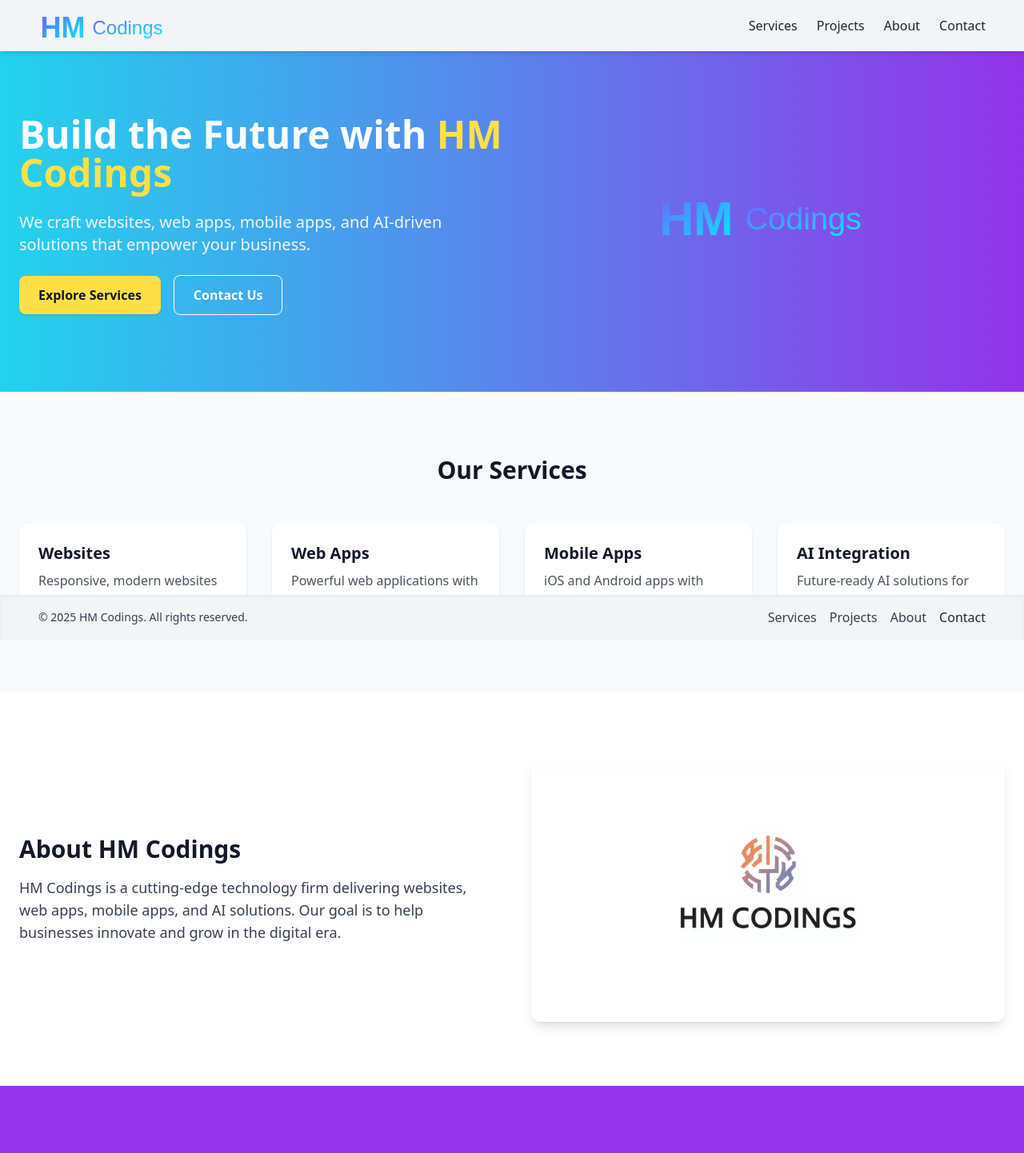
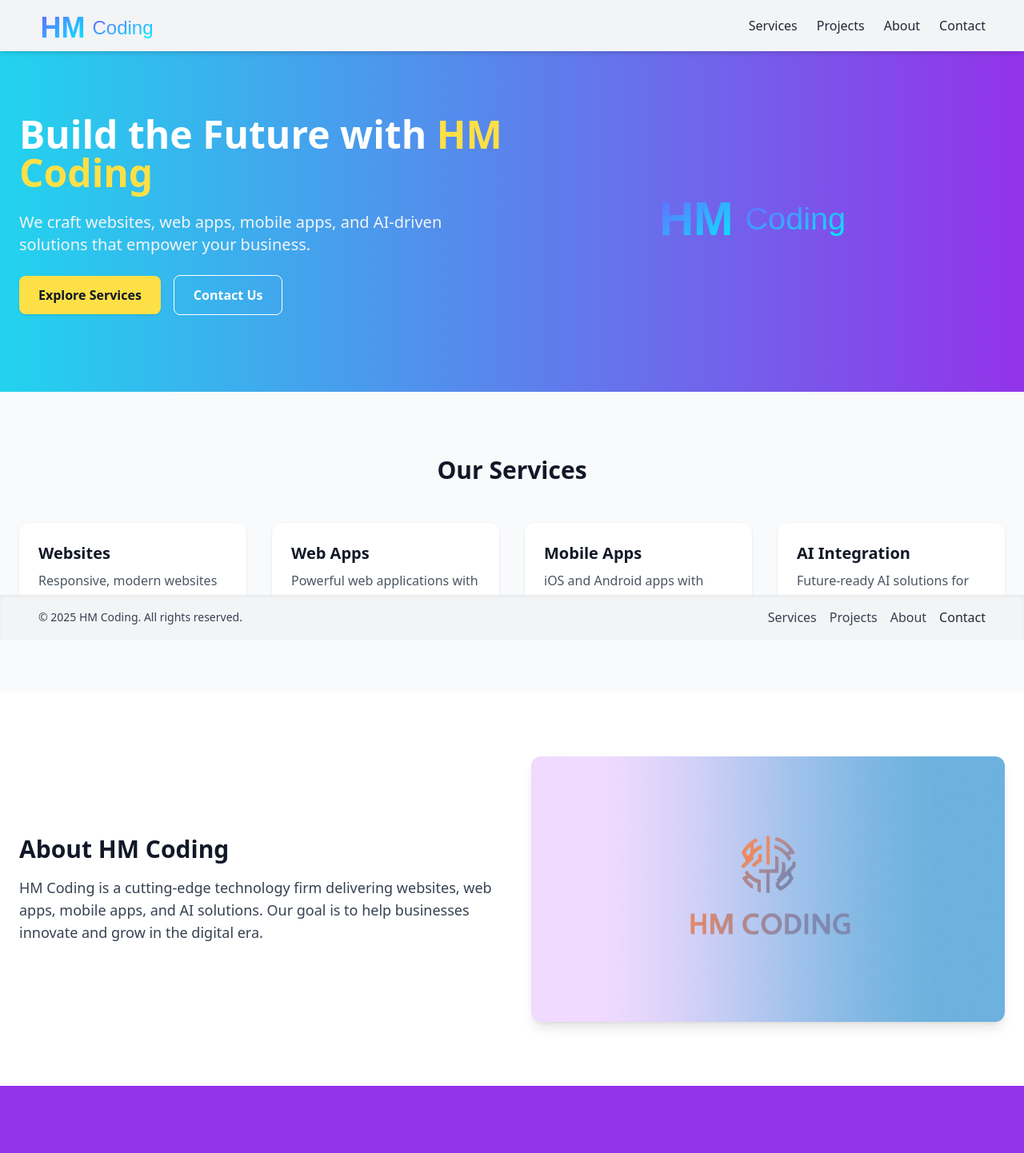
Before and after one commit to Harmit2101/hm-codings, a React (Vite) app: page / in a window 1280 px wide. Shown: the top 1442 px of the page at 80% size. Built offline with nearby package versions, Linux system fonts and the light colour scheme.

Commit message:
Update domain name to hmcoding.com

```diff
--- a/index.html
+++ b/index.html
@@ -4,42 +4,42 @@
     <meta charset="UTF-8" />
     <meta name="viewport" content="width=device-width, initial-scale=1.0" />
 
-    <title>HM Codings | Innovative Software Solutions</title>
+    <title>HM Coding | Innovative Software Solutions</title>
     <meta
       name="description"
-      content="HM Codings delivers modern, efficient, and scalable software solutions — from web and mobile apps to AI-powered integrations."
+      content="HM Coding delivers modern, efficient, and scalable software solutions — from web and mobile apps to AI-powered integrations."
     />
     <meta
       name="keywords"
-      content="HM Codings, web development, mobile apps, software solutions, React, TypeScript, Tailwind, AI integration, custom websites, India software firm"
+      content="HM Coding, web development, mobile apps, software solutions, React, TypeScript, Tailwind, AI integration, custom websites, India software firm"
     />
-    <meta name="author" content="HM Codings" />
+    <meta name="author" content="HM Coding" />
 
     <!-- Open Graph / Facebook -->
     <meta property="og:type" content="website" />
-    <meta property="og:url" content="https://hmcodings.com/" />
+    <meta property="og:url" content="https://hmcoding.com/" />
     <meta
       property="og:title"
-      content="HM Codings | Innovative Software Solutions"
+      content="HM Coding | Innovative Software Solutions"
     />
     <meta
       property="og:description"
       content="Empowering businesses through custom-built websites, web apps, and mobile apps — with future-ready AI integration."
     />
-    <meta property="og:image" content="https://hmcodings.com/og-image.jpg" />
+    <meta property="og:image" content="https://hmcoding.com/og-image.jpg" />
 
     <!-- Twitter -->
     <meta property="twitter:card" content="summary_large_image" />
-    <meta property="twitter:url" content="https://hmcodings.com/" />
+    <meta property="twitter:url" content="https://hmcoding.com/" />
     <meta
       property="twitter:title"
-      content="HM Codings | Innovative Software Solutions"
+      content="HM Coding | Innovative Software Solutions"
     />
     <meta
       property="twitter:description"
       content="Empowering businesses through custom-built web and mobile solutions."
     />
-    <meta property="twitter:image" content="https://hmcodings.com/og-image.jpg" />
+    <meta property="twitter:image" content="https://hmcoding.com/og-image.jpg" />
 
     <!-- Favicon -->
     <link rel="icon" type="image/x-icon" href="/public/favicon.ico" />
--- a/src/components/Footer.tsx
+++ b/src/components/Footer.tsx
@@ -11,7 +11,7 @@ const Footer: React.FC<FooterProps> = ({ openContact }) => {
       <div className="mx-4 px-4 sm:px-6 lg:px-8 flex flex-col md:flex-row justify-between items-center">
         {/* Copyright */}
         <p className="text-sm text-center md:text-left">
-          &copy; {new Date().getFullYear()} HM Codings. All rights reserved.
+          &copy; {new Date().getFullYear()} HM Coding. All rights reserved.
         </p>
 
         {/* Navigation Links */}
--- a/src/components/HMLogo.tsx
+++ b/src/components/HMLogo.tsx
@@ -34,7 +34,7 @@ const HMLogo: React.FC<{ className?: string }> = ({ className }) => (
       fontSize="24"
       fill="url(#grad)"
     >
-      Codings
+      Coding
     </text>
   </svg>
 );
--- a/src/constants/aboutContent.ts
+++ b/src/constants/aboutContent.ts
@@ -1,7 +1,7 @@
 // src/constants/aboutContent.ts
 export const aboutContent = {
   hero: {
-    title: "About HM Codings",
+    title: "About HM Coding",
     tagline:
       "We’re a creative tech studio focused on crafting digital products that merge performance, design, and innovation.",
     buttonText: "Get in Touch",
@@ -9,7 +9,7 @@ export const aboutContent = {
   whoWeAre: {
     title: "Who We Are",
     description:
-      "HM Codings is a technology-driven firm based in India, specializing in designing and developing websites, web apps, mobile applications, and AI-powered digital solutions. Our mission is to help startups and businesses grow with scalable, reliable, and future-ready software products.",
+      "HM Coding is a technology-driven firm based in India, specializing in designing and developing websites, web apps, mobile applications, and AI-powered digital solutions. Our mission is to help startups and businesses grow with scalable, reliable, and future-ready software products.",
   },
   missionVision: {
     mission: {
--- a/src/pages/Home.tsx
+++ b/src/pages/Home.tsx
@@ -28,7 +28,7 @@ const Home: React.FC<HomeProps> = ({ openContact }) => {
         <div className="max-w-7xl mx-auto px-6 py-24 flex flex-col md:flex-row items-center justify-between">
           <div className="md:w-1/2 space-y-6">
             <h1 className="text-4xl md:text-5xl font-extrabold">
-              Build the Future with <span className="text-yellow-300">HM Codings</span>
+              Build the Future with <span className="text-yellow-300">HM Coding</span>
             </h1>
             <p className="text-lg md:text-xl text-gray-100">
               We craft websites, web apps, mobile apps, and AI-driven solutions that empower your business.
@@ -82,10 +82,10 @@ const Home: React.FC<HomeProps> = ({ openContact }) => {
         <div className="max-w-7xl mx-auto px-6 flex flex-col md:flex-row items-center gap-12">
           <div className="md:w-1/2">
             <h2 className="text-3xl font-bold text-gray-900 dark:text-white mb-4">
-              About HM Codings
+              About HM Coding
             </h2>
             <p className="text-gray-700 dark:text-gray-300 text-lg">
-              HM Codings is a cutting-edge technology firm delivering websites, web apps, mobile apps, and AI solutions. Our goal is to help businesses innovate and grow in the digital era.
+              HM Coding is a cutting-edge technology firm delivering websites, web apps, mobile apps, and AI solutions. Our goal is to help businesses innovate and grow in the digital era.
             </p>
           </div>
           <div
```
Also changed, not shown: src/assets/FirmLogo.jpg, src/assets/Logo.jpg (deleted).
